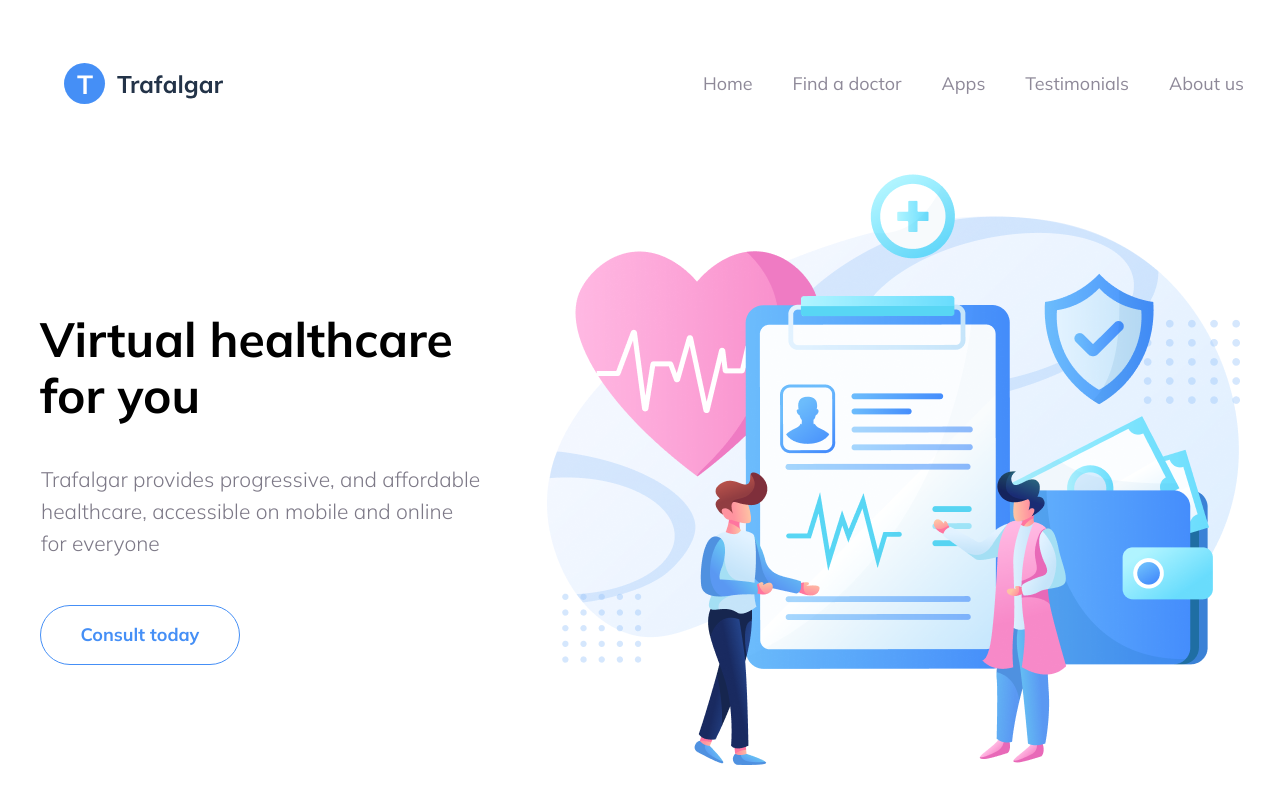
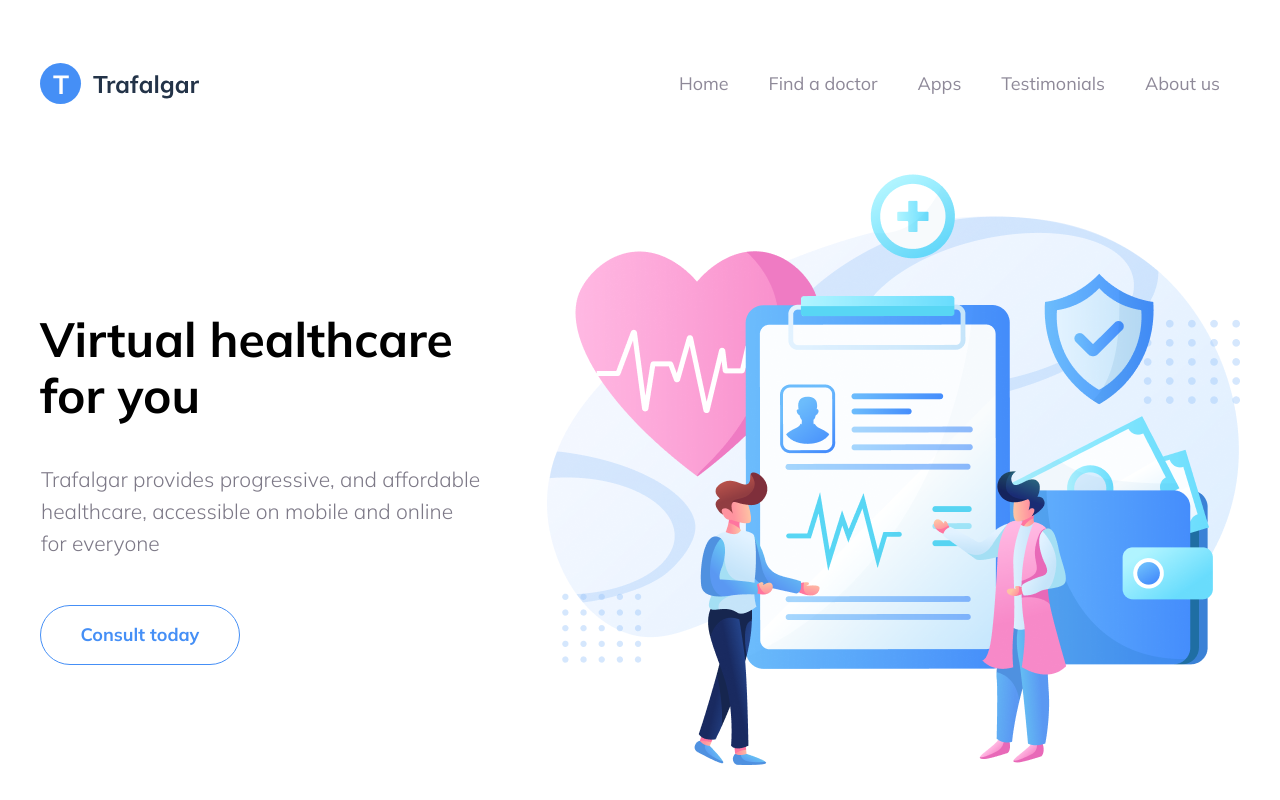
Before and after one commit to Otabek29/trafalgar-sass, a plain HTML site: page index.html in a window 1280 px wide. Shown: the top 800 px of the page. Drawn offline with Linux system fonts and the light colour scheme.

Commit message:
google search

```diff
--- a/index.html
+++ b/index.html
@@ -4,6 +4,7 @@
     <meta charset="UTF-8">
     <meta http-equiv="X-UA-Compatible" content="IE=edge">
     <meta name="viewport" content="width=device-width, initial-scale=1.0">
+    <meta name="google-site-verification" content="tVxZ4jq8YKb6osYWg9NOMxrmaPJfgXp7Egd8FrFZEBE" />
     <title>day-3</title>
     <link rel="preconnect" href="https://fonts.googleapis.com">
 <link rel="preconnect" href="https://fonts.gstatic.com" crossorigin>
--- a/sass/group/_header.scss
+++ b/sass/group/_header.scss
@@ -1,5 +1,5 @@
 .header {
-    margin: 56px ;
+    margin: 56px 0;
 
     &__nav {
         display: flex;
```
Also changed, not shown: css/main.css.
